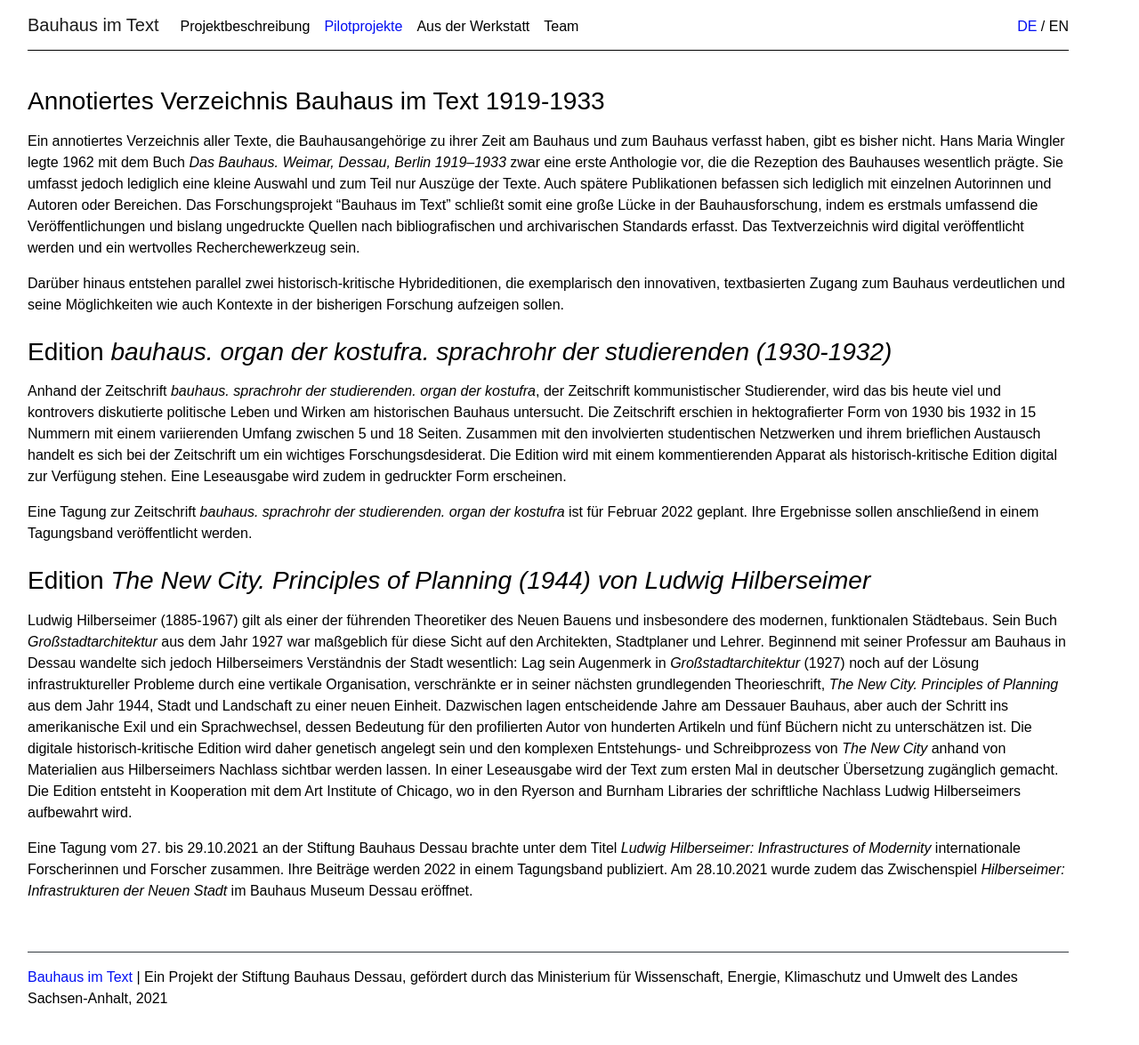
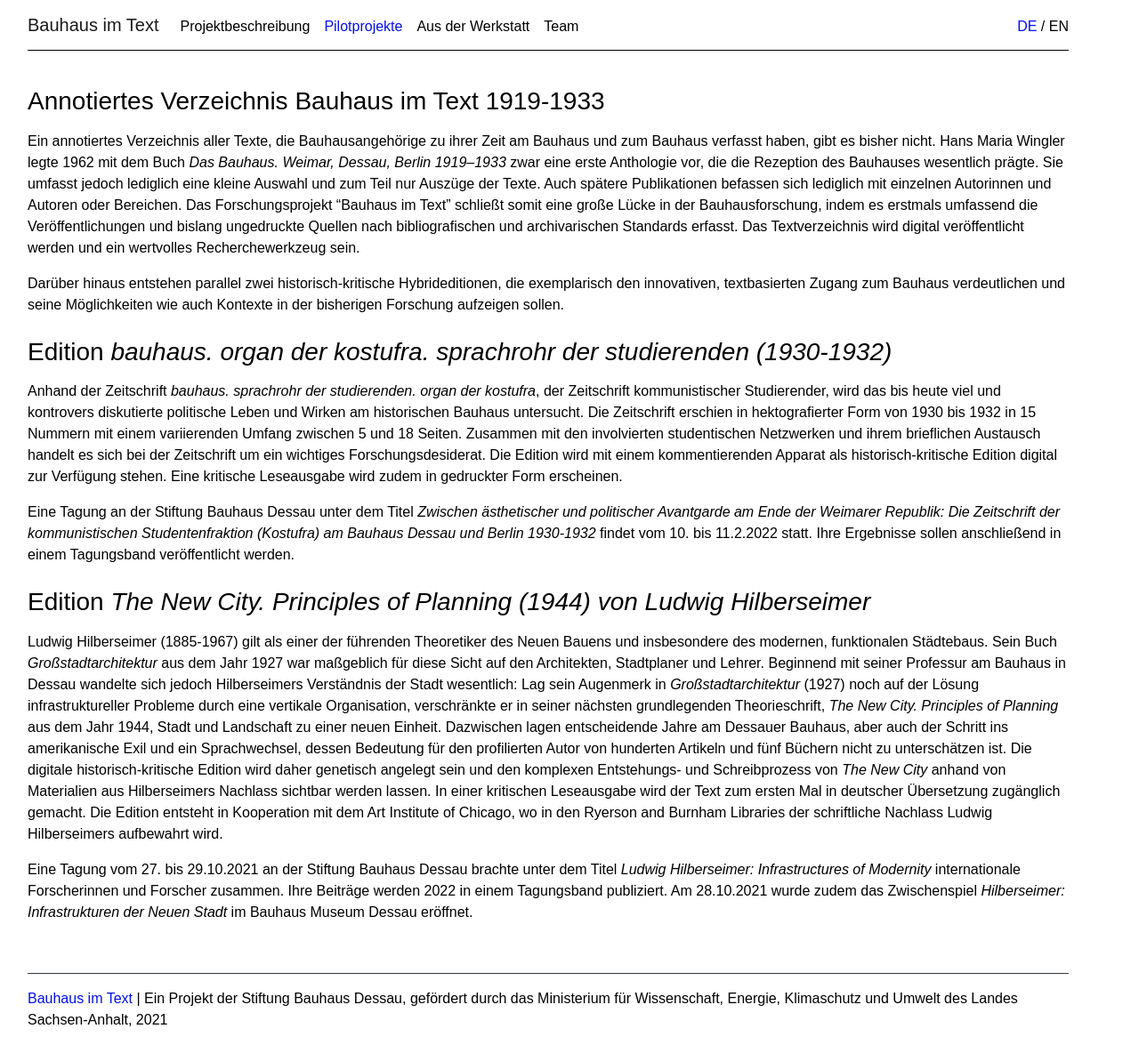
Before and after one commit to Bauhaus-im-Text/internetauftritt, a Jekyll site: the page built from pages/pilotprojekte.md, in a window 1280 px wide. Shown: the whole page at 89% size. Built offline with Jekyll 4.4.1, drawn with Linux system fonts in a browser that asks for light colours; before the commit the page ends 1151 px from its top, so only the background shows below that.

Commit message:
Update pilotprojekte.md

```diff
--- a/pages/pilotprojekte.md
+++ b/pages/pilotprojekte.md
@@ -25,10 +25,11 @@
 untersucht. Die Zeitschrift erschien in hektografierter Form von 1930 bis 1932 in 15 Nummern mit einem variierenden
 Umfang zwischen 5 und 18 Seiten. Zusammen mit den involvierten studentischen Netzwerken und ihrem brieflichen Austausch
 handelt es sich bei der Zeitschrift um ein wichtiges Forschungsdesiderat. Die Edition wird mit einem kommentierenden
-Apparat als historisch-kritische Edition digital zur Verfügung stehen. Eine Leseausgabe wird zudem in gedruckter Form erscheinen.
+Apparat als historisch-kritische Edition digital zur Verfügung stehen. Eine kritische Leseausgabe wird zudem in gedruckter Form erscheinen.
 
-Eine Tagung zur Zeitschrift *bauhaus. sprachrohr der studierenden. organ der kostufra* ist für Februar 2022 geplant.
-Ihre Ergebnisse sollen anschließend in einem Tagungsband veröffentlicht werden.
+Eine Tagung an der Stiftung Bauhaus Dessau unter dem Titel *Zwischen ästhetischer und politischer Avantgarde am Ende
+der Weimarer Republik: Die Zeitschrift der kommunistischen Studentenfraktion (Kostufra) am Bauhaus Dessau und Berlin 1930-1932*
+findet vom 10. bis 11.2.2022 statt. Ihre Ergebnisse sollen anschließend in einem Tagungsband veröffentlicht werden.
 
 ### Edition *The New City. Principles of Planning (1944) von Ludwig Hilberseimer*
 
@@ -41,7 +42,7 @@
 der Schritt ins amerikanische Exil und ein Sprachwechsel, dessen Bedeutung für den profilierten Autor von hunderten Artikeln
 und fünf Büchern nicht zu unterschätzen ist. Die digitale historisch-kritische Edition wird daher genetisch angelegt sein und den komplexen
 Entstehungs- und Schreibprozess von *The New City* anhand von Materialien aus Hilberseimers Nachlass sichtbar werden lassen.
-In einer Leseausgabe wird der Text zum ersten Mal in deutscher Übersetzung zugänglich gemacht. Die Edition entsteht in Kooperation
+In einer kritischen Leseausgabe wird der Text zum ersten Mal in deutscher Übersetzung zugänglich gemacht. Die Edition entsteht in Kooperation
 mit dem Art Institute of Chicago, wo in den Ryerson and Burnham Libraries der schriftliche Nachlass Ludwig Hilberseimers aufbewahrt wird.
 
 Eine Tagung vom 27. bis 29.10.2021 an der Stiftung Bauhaus Dessau brachte unter dem Titel *Ludwig Hilberseimer: Infrastructures of
```
